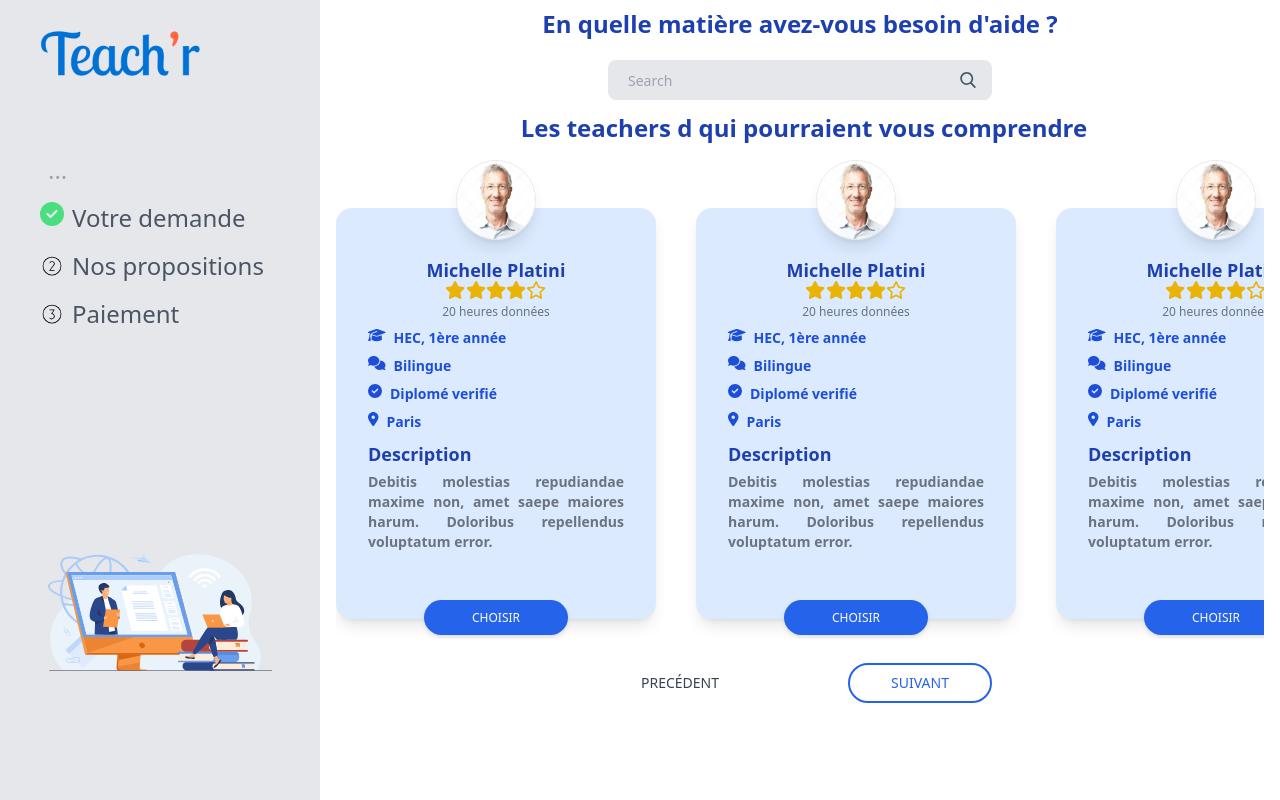
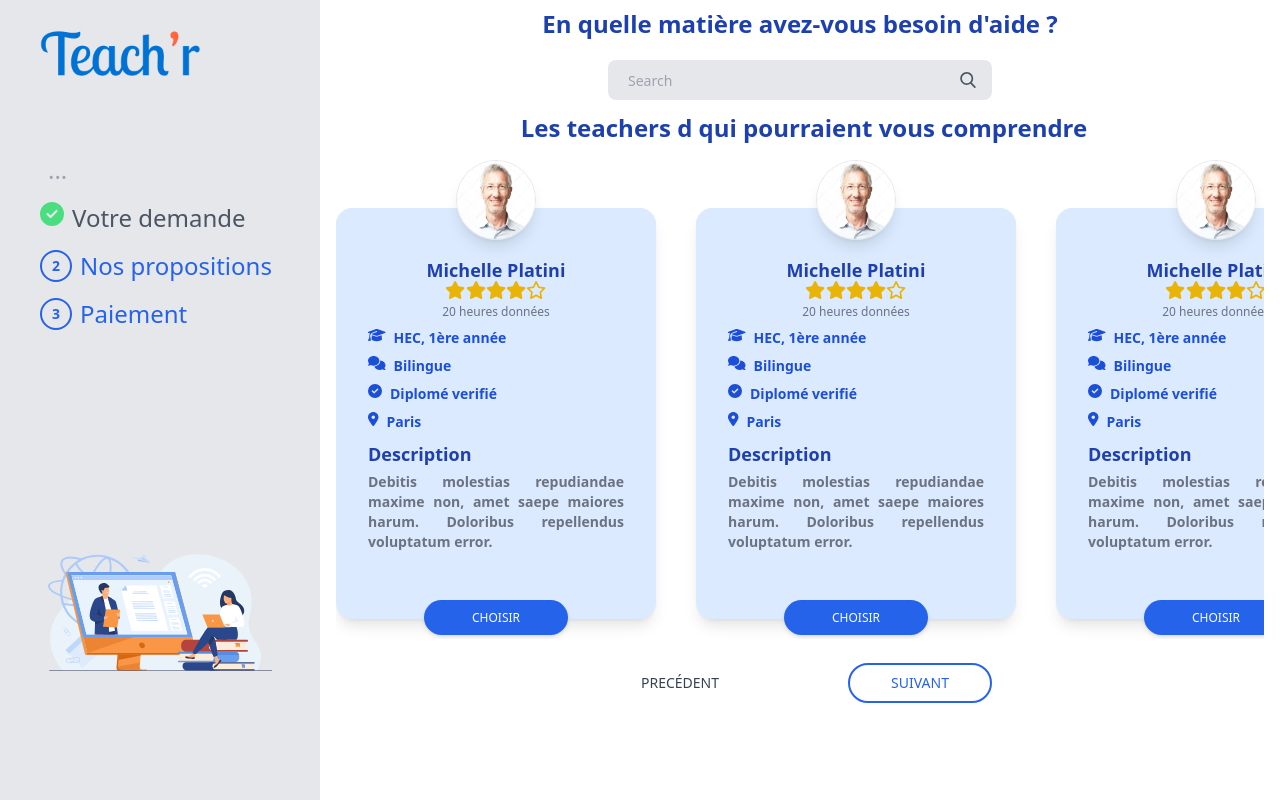
Before and after one commit to Salihou-Abdoulaye/teacher_test, a React (Create React App) app: page / in a window 1280 px wide. Built offline with nearby package versions, Linux system fonts and the light colour scheme.

Commit message:
modification des éléments de la div de gauche

```diff
--- a/src/components/Layout.js
+++ b/src/components/Layout.js
@@ -29,23 +29,25 @@ const Layout = () => {
         <div className="mx-12 mt-16 text-gray-400">...</div>
         <div className="mt-4 mx-auto space-y-4 text-blue-600 text-bold ">
           <div className="flex space-x-2 text-center w-3/4 mx-auto ">
+
             <FontAwesomeIcon
               icon={faCircleCheck}
               className="w-6 text-green-400"
             />
-
             <p className="text-gray-600">Votre demande</p>
           </div>
-
           <div className="flex space-x-2 w-3/4 mx-auto">
-            <img src={circle_2} alt="logo" className="w-6 " />
-
-            <p className="text-gray-600">Nos propositions</p>
+          <div className="rounded-2xl border-2 w-8 h-8 border-blue-600">
+              <p className="m-auto text-sm font-bold text-center mt-1 text-blue-600">2</p>
+            </div>
+            <p>Nos propositions</p>
           </div>
           <div className="flex space-x-2 w-3/4 mx-auto">
-            <img src={circle_3} alt="logo" className="w-6 " />
 
-            <p className="text-gray-600">Paiement</p>
+            <div className="rounded-2xl border-2 w-8 h-8 border-blue-600">
+              <p className="m-auto text-sm font-bold text-center mt-1 text-blue-600">3</p>
+            </div>
+            <p className="">Paiement</p>
           </div>
         </div>
         <div>
```
